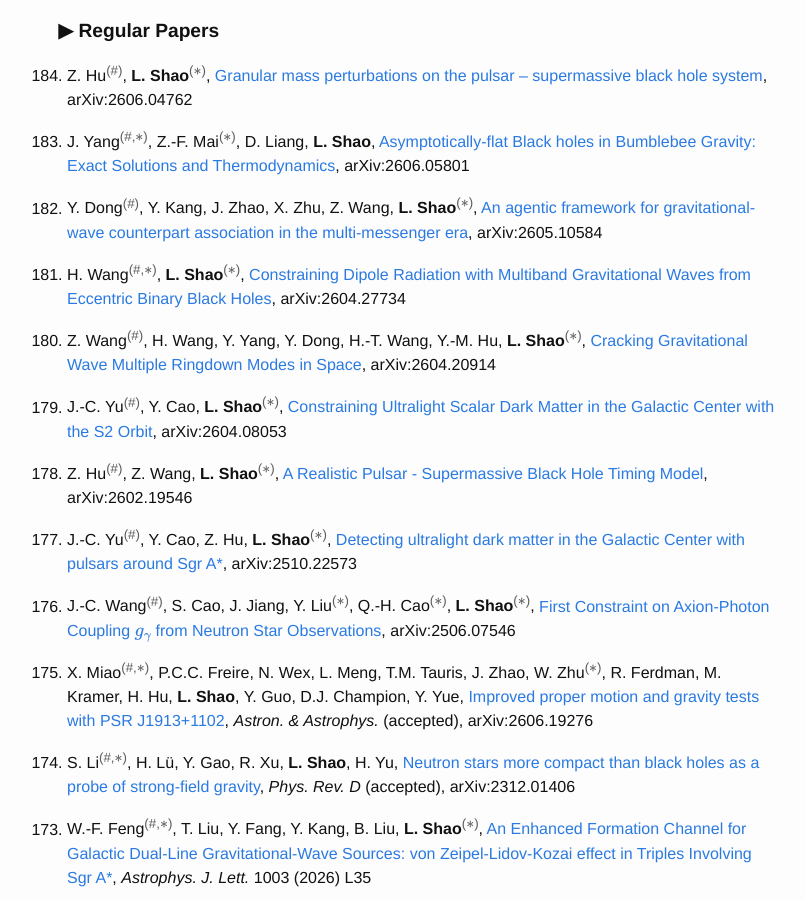
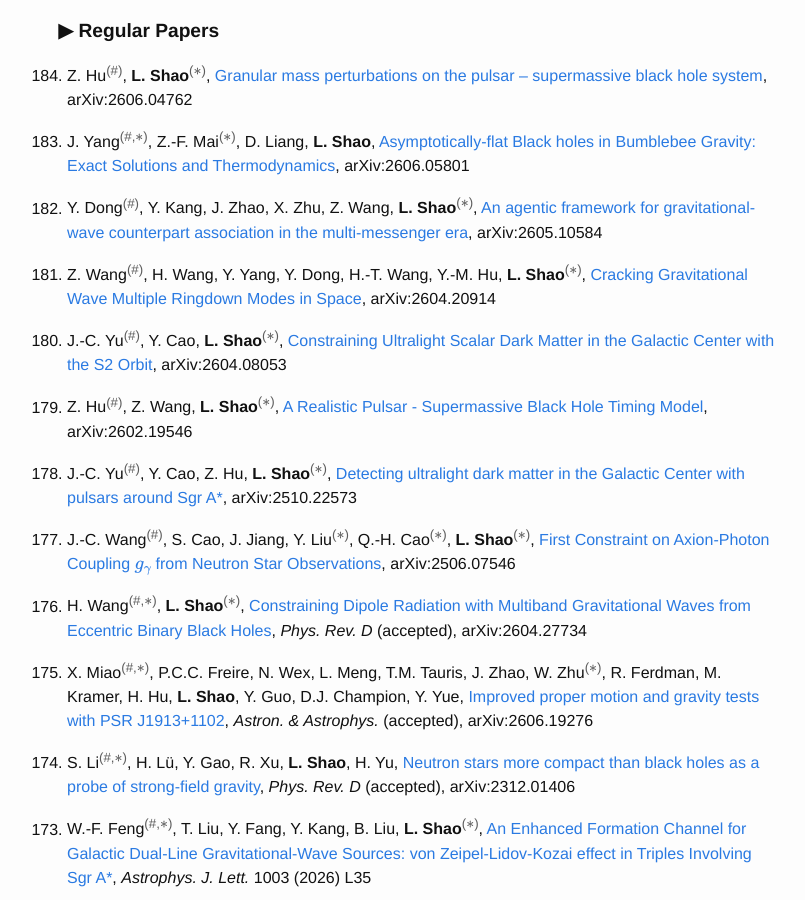
Before and after one commit to Friendshao/Friendshao.github.io, a Jekyll site: the page built from docs/publist.md, in a window 1280 px wide and 900 px high, scrolled down 272 px. Shown: the whole window, without its empty margins (233-1038 px from the left). Built offline with Jekyll 4.4.1, drawn with Linux system fonts in a browser that asks for light colours; formulas are drawn with MathJax 3; some of the changed lines change nothing that is shown.

Commit message:
Update publist.md

```diff
--- a/docs/publist.md
+++ b/docs/publist.md
@@ -57,11 +57,6 @@ Thermodynamics](https://arxiv.org/abs/2606.05801), arXiv:2606.05801
 Z. Wang, **L. Shao**<font color="#5c5c5c"><sup>($\ast$)</sup></font>, [An
 agentic framework for gravitational-wave counterpart association in the
 multi-messenger era](https://arxiv.org/abs/2605.10584), arXiv:2605.10584
-
-0. H. Wang<font color="#5c5c5c"><sup>(#,$\ast$)</sup></font>, **L. Shao**<font
-color="#5c5c5c"><sup>($\ast$)</sup></font>, [Constraining Dipole Radiation with
-Multiband Gravitational Waves from Eccentric Binary Black
-Holes](https://arxiv.org/abs/2604.27734), arXiv:2604.27734
 
 0. Z. Wang<font color="#5c5c5c"><sup>(#)</sup></font>, H. Wang, Y. Yang, Y.
 Dong, H.-T. Wang, Y.-M. Hu, **L. Shao**<font
@@ -88,6 +83,11 @@ color="#5c5c5c"><sup>($\ast$)</sup></font>, **L. Shao**<font
 color="#5c5c5c"><sup>($\ast$)</sup></font>, [First Constraint on Axion-Photon
 Coupling $g_\gamma$ from Neutron Star
 Observations](https://arxiv.org/abs/2506.07546), arXiv:2506.07546
+
+0. H. Wang<font color="#5c5c5c"><sup>(#,$\ast$)</sup></font>, **L. Shao**<font
+color="#5c5c5c"><sup>($\ast$)</sup></font>, [Constraining Dipole Radiation with
+Multiband Gravitational Waves from Eccentric Binary Black
+Holes](https://arxiv.org/abs/2604.27734), *Phys. Rev. D* (accepted), arXiv:2604.27734
 
 0. X. Miao<font color="#5c5c5c"><sup>(#,$\ast$)</sup></font>, P.C.C. Freire, N.
 Wex, L. Meng, T.M. Tauris, J. Zhao, W. Zhu<font
```
